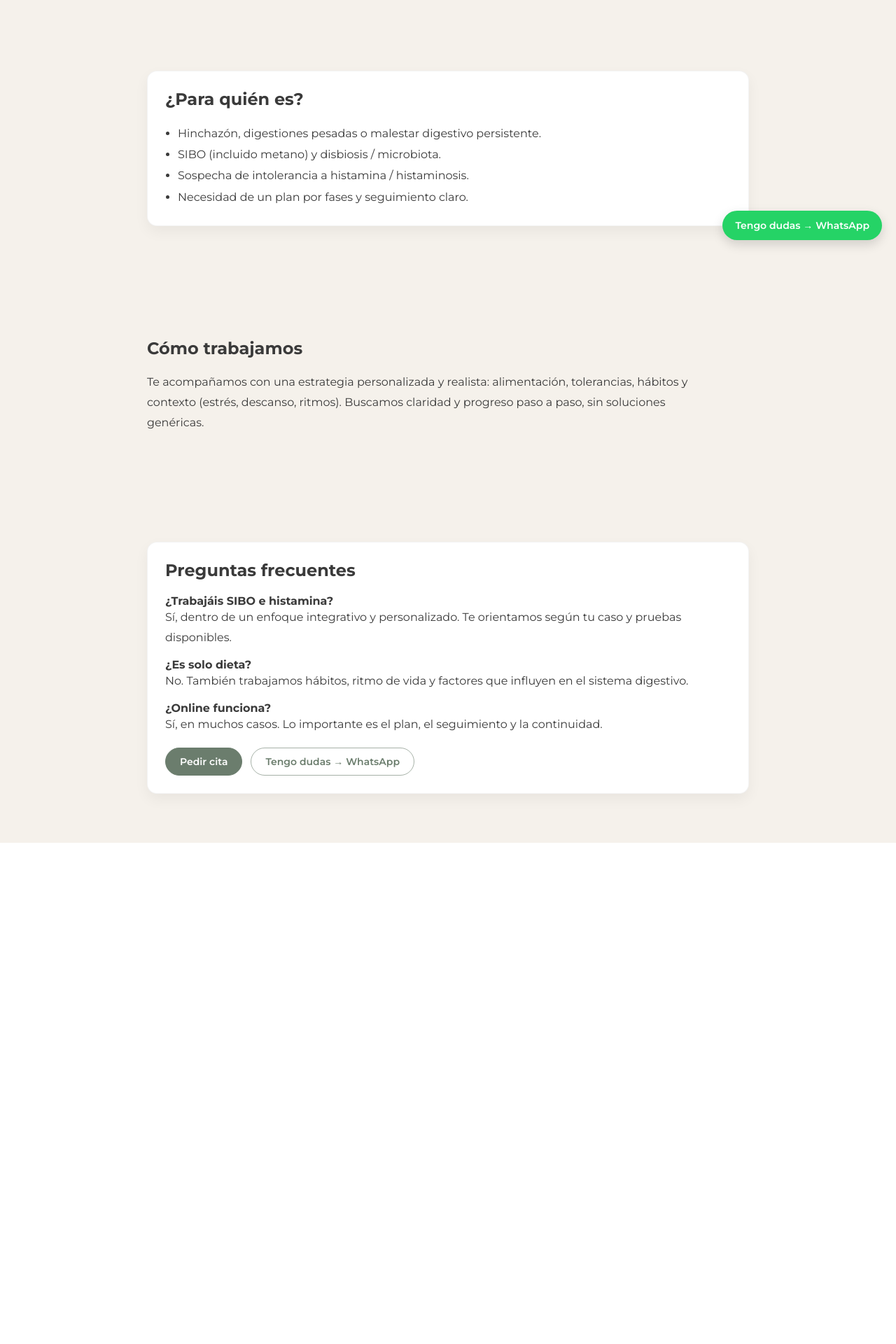
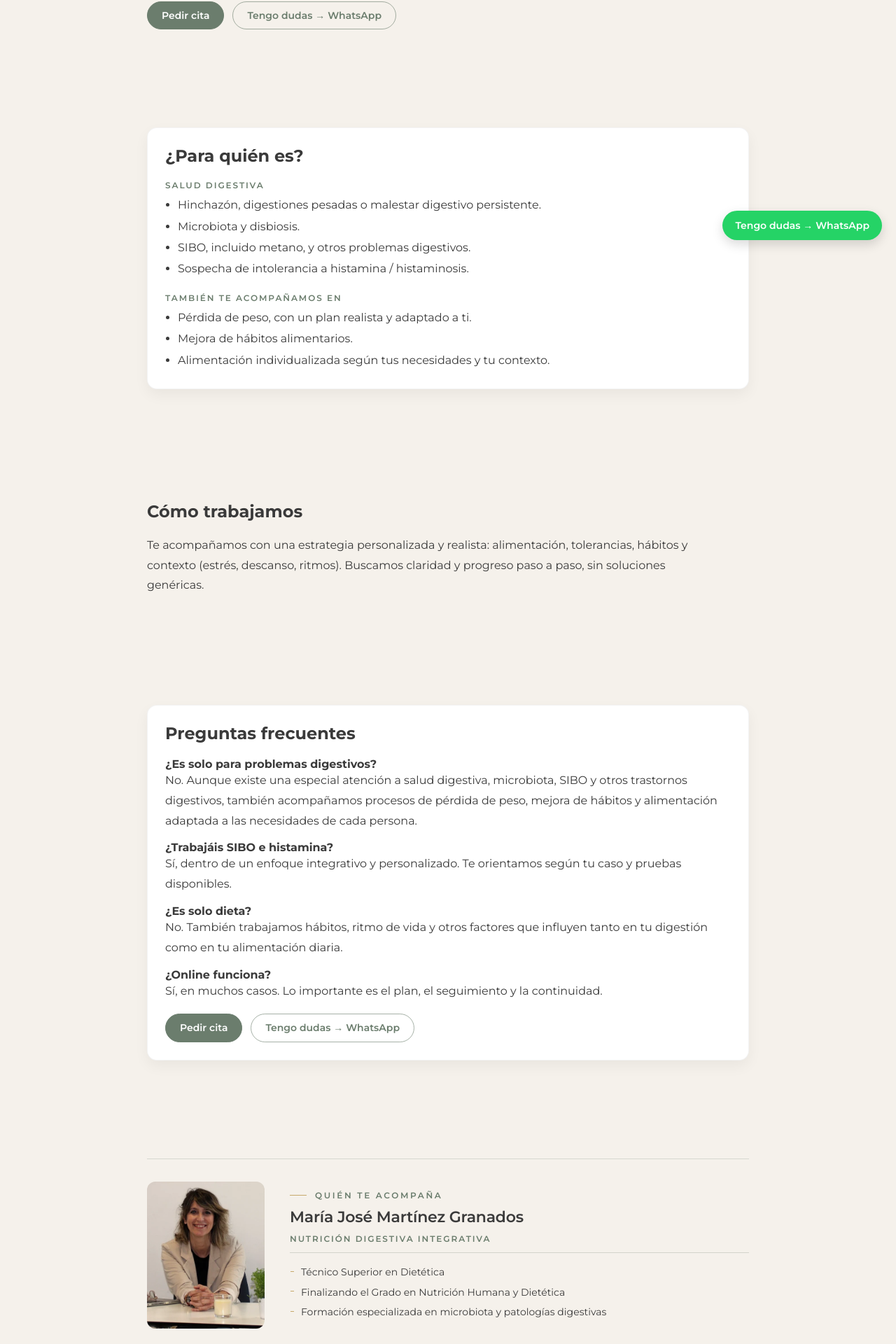
Before and after one commit to Centronerua/Nerua-web, a Next.js app: page /nutricion-integrativa-malaga in a window 1280 px wide. Shown: the part 437-2357 px from the top of the page at 70% size. Before the commit the page ends 1641 px from the top, so only its background shows below. Built offline with nearby package versions, Linux system fonts and the light colour scheme.

Commit message:
Nutrición: no solo digestiva (peso, hábitos, alimentación individualizada), FAQ y bloque de María José
Co-Authored-By: Claude Opus 5.5 <noreply@anthropic.com>
Claude-Session: https://claude.ai/code/session_017dGKsEpDZf72iu9TrRcrvc

```diff
--- a/app/nutricion-integrativa-malaga/page.js
+++ b/app/nutricion-integrativa-malaga/page.js
@@ -2,12 +2,12 @@ import SiteHeader from "../components/SiteHeader";
 import { CtaButtons, StickyWhatsApp } from "../components/Cta";
 
 const RESERVA_MSG = "Hola, me gustaría pedir cita para una primera sesión de nutrición digestiva integrativa en Centro NERÚA.";
-const DUDAS_MSG = "Hola, me gustaría información sobre nutrición integrativa (enfoque digestivo, SIBO, histamina) en Centro NERÚA.";
+const DUDAS_MSG = "Hola, me gustaría información sobre la consulta de nutrición digestiva integrativa en Centro NERÚA.";
 
 export const metadata = {
   title: "Nutrición digestiva integrativa en Rincón de la Victoria (presencial y online) | Centro NERÚA",
   description:
-    "Nutrición digestiva integrativa en Rincón de la Victoria, Málaga, con enfoque digestivo, microbiota, SIBO e histaminosis. Acompañamiento personalizado. Presencial y online.",
+    "Nutrición digestiva integrativa en Rincón de la Victoria, Málaga, y online: microbiota, SIBO, histamina, pérdida de peso y mejora de hábitos.",
 };
 
 export default function Page() {
@@ -45,7 +45,10 @@ export default function Page() {
             maxWidth: 820,
           }}
         >
-          Acompañamiento nutricional integrativo con especialidad digestiva: hinchazón, microbiota, SIBO e histamina/histaminosis.
+          Acompañamiento nutricional integrativo con especial atención a la salud digestiva: hinchazón, microbiota, SIBO e histamina/histaminosis.
+          <br />
+          También acompañamos procesos de pérdida de peso, mejora de hábitos y alimentación adaptada a cada persona.
+          <br />
           Presencial en Rincón de la Victoria, Málaga · Online.
         </p>
 
@@ -55,11 +58,20 @@ export default function Page() {
       <section style={section}>
         <div style={card}>
           <h2 style={{ marginTop: 0 }}>¿Para quién es?</h2>
+          {/* Lo digestivo es el área principal y diferencial; peso y hábitos, como acompañamiento adicional */}
+          <p className="svc-group-label">Salud digestiva</p>
           <ul style={{ margin: 0, paddingLeft: 18, lineHeight: 1.9 }}>
             <li>Hinchazón, digestiones pesadas o malestar digestivo persistente.</li>
-            <li>SIBO (incluido metano) y disbiosis / microbiota.</li>
+            <li>Microbiota y disbiosis.</li>
+            <li>SIBO, incluido metano, y otros problemas digestivos.</li>
             <li>Sospecha de intolerancia a histamina / histaminosis.</li>
-            <li>Necesidad de un plan por fases y seguimiento claro.</li>
+          </ul>
+
+          <p className="svc-group-label">También te acompañamos en</p>
+          <ul style={{ margin: 0, paddingLeft: 18, lineHeight: 1.9 }}>
+            <li>Pérdida de peso, con un plan realista y adaptado a ti.</li>
+            <li>Mejora de hábitos alimentarios.</li>
+            <li>Alimentación individualizada según tus necesidades y tu contexto.</li>
           </ul>
         </div>
       </section>
@@ -78,6 +90,13 @@ export default function Page() {
 
           <div style={{ display: "grid", gap: 14 }}>
             <div>
+              <strong>¿Es solo para problemas digestivos?</strong>
+              <div style={{ lineHeight: 1.8 }}>
+                No. Aunque existe una especial atención a salud digestiva, microbiota, SIBO y otros trastornos digestivos, también acompañamos procesos de pérdida de peso, mejora de hábitos y alimentación adaptada a las necesidades de cada persona.
+              </div>
+            </div>
+
+            <div>
               <strong>¿Trabajáis SIBO e histamina?</strong>
               <div style={{ lineHeight: 1.8 }}>
                 Sí, dentro de un enfoque integrativo y personalizado. Te orientamos según tu caso y pruebas disponibles.
@@ -87,7 +106,7 @@ export default function Page() {
             <div>
               <strong>¿Es solo dieta?</strong>
               <div style={{ lineHeight: 1.8 }}>
-                No. También trabajamos hábitos, ritmo de vida y factores que influyen en el sistema digestivo.
+                No. También trabajamos hábitos, ritmo de vida y otros factores que influyen tanto en tu digestión como en tu alimentación diaria.
               </div>
             </div>
 
@@ -103,6 +122,30 @@ export default function Page() {
         </div>
       </section>
 
+      {/* QUIÉN TE ACOMPAÑA: bloque compacto; misma fotografía y credenciales que la ficha de la home */}
+      <section style={section}>
+        <div className="svc-team">
+          <img
+            className="svc-team-photo"
+            src="/images/equipo/maria-jose.webp"
+            alt="María José Martínez Granados"
+            width="420"
+            height="525"
+            loading="lazy"
+          />
+          <div>
+            <p className="svc-team-eyebrow">Quién te acompaña</p>
+            <h2 className="svc-team-name">María José Martínez Granados</h2>
+            <p className="member-area">Nutrición digestiva integrativa</p>
+            <ul className="member-credentials svc-team-credentials">
+              <li>Técnico Superior en Dietética</li>
+              <li>Finalizando el Grado en Nutrición Humana y Dietética</li>
+              <li>Formación especializada en microbiota y patologías digestivas</li>
+            </ul>
+          </div>
+        </div>
+      </section>
+
       <StickyWhatsApp message={DUDAS_MSG} />
     </main>
   );
--- a/styles/globals.css
+++ b/styles/globals.css
@@ -619,3 +619,18 @@ section[id] { scroll-margin-top: 80px; }
   .team-photo { margin-top: 56px; }
   .team-photo img { aspect-ratio: 4 / 3; object-fit: cover; object-position: 49% 50%; }
 }
+
+/* ---------- Páginas de servicio: grupos de "¿Para quién es?" y bloque "Quién te acompaña" ---------- */
+.svc-group-label { margin: 18px 0 6px; font-size: 12px; font-weight: 600; letter-spacing: 0.16em; text-transform: uppercase; color: #6B7D6D; }
+.svc-group-label:first-of-type { margin-top: 4px; }
+.svc-team { display: grid; grid-template-columns: 168px minmax(0, 1fr); gap: 36px; align-items: center; padding-top: 32px; border-top: 1px solid rgba(107,125,109,0.22); }
+.svc-team-photo { display: block; width: 100%; height: auto; aspect-ratio: 4 / 5; object-fit: cover; border-radius: 12px; }
+.svc-team-eyebrow { display: flex; align-items: center; gap: 12px; margin: 0 0 10px; font-size: 12px; font-weight: 600; letter-spacing: 0.22em; text-transform: uppercase; color: #6B7D6D; }
+.svc-team-eyebrow::before { content: ""; width: 24px; height: 1px; background: #C6A96B; }
+.svc-team-name { margin: 0 0 8px; font-size: 22px; font-weight: 600; color: #3A3A3A; letter-spacing: -0.01em; }
+.svc-team-credentials { margin-bottom: 0; }
+@media (max-width: 959px) {
+  .svc-team { grid-template-columns: 1fr; gap: 22px; }
+  .svc-team-photo { width: 160px; }
+  .svc-team-name { font-size: 20px; }
+}
```
